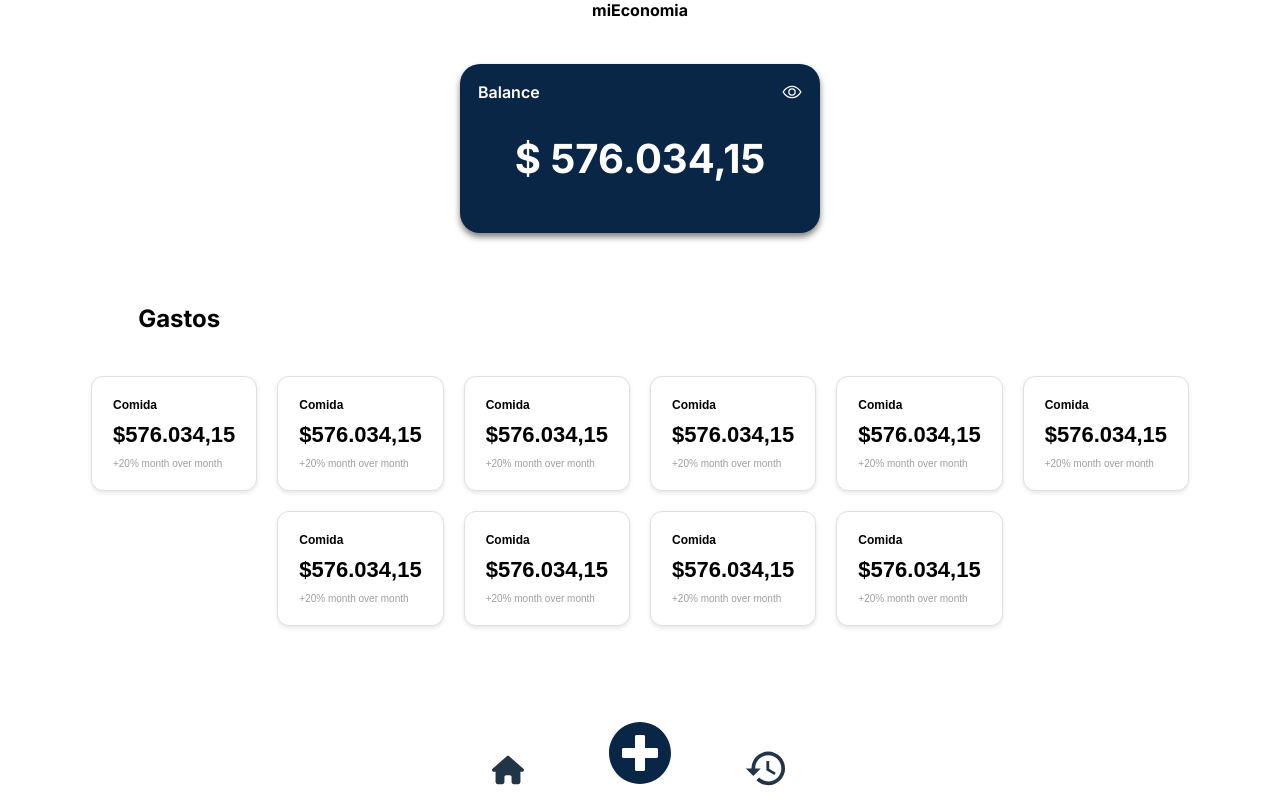
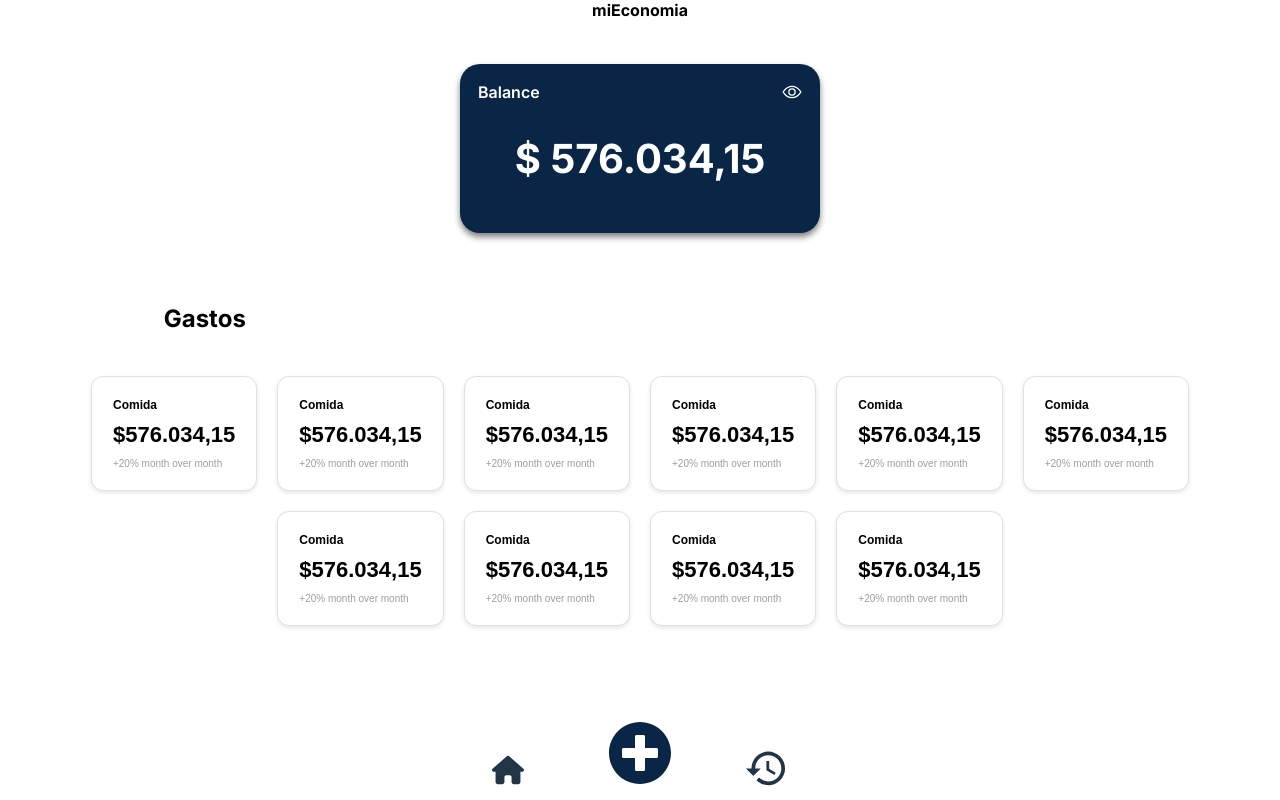
Before and after one commit to LucasCarde/miEconomia, a React (Vite) app: page / in a window 1280 px wide. Built offline with nearby package versions, Linux system fonts and the light colour scheme.

Commit message:
cambio estetico

```diff
--- a/src/components/CategoriaContainer/categoriaContainer.css
+++ b/src/components/CategoriaContainer/categoriaContainer.css
@@ -1,7 +1,7 @@
 .sectionTitle{
     position: absolute;
     top: 35%;
-    left: 14%;
+    left: 16%;
     transform: translateX(-50%);
     text-align: center;
     width: 100%;
```
